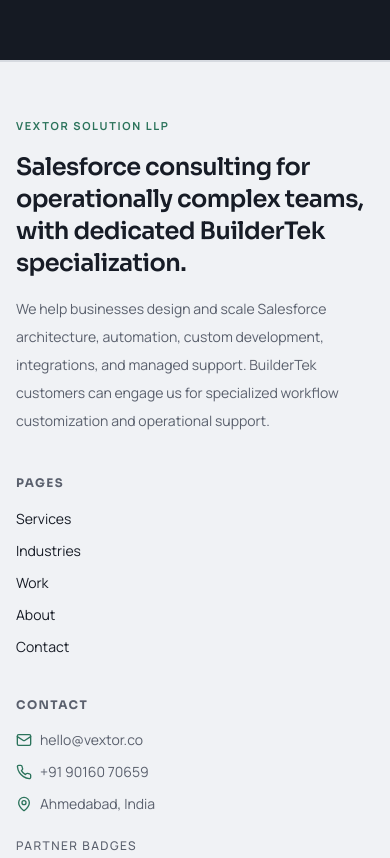
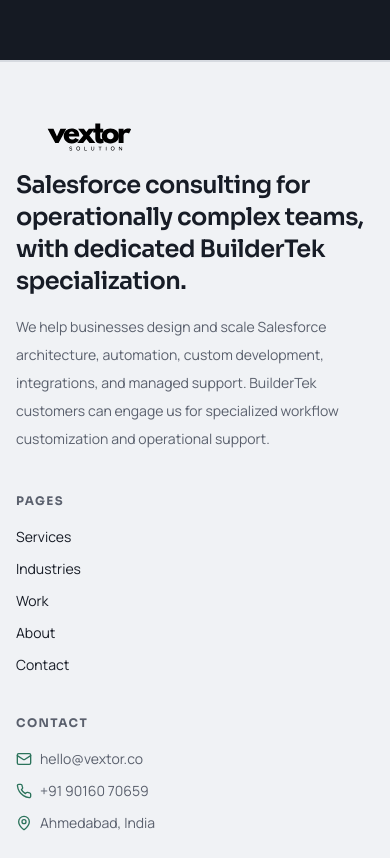
Before and after one commit to jayyymin18/vextor-site, a React (Vite) app: page / in a window 390 px wide. Shown: the part 6940-7798 px from the top of the page. Built offline with nearby package versions, Linux system fonts and the light colour scheme.

Commit message:
Add Vextor logo to footer brand area

```diff
--- a/src/App.tsx
+++ b/src/App.tsx
@@ -329,7 +329,7 @@
       <div className="mx-auto max-w-7xl px-4 py-14 sm:px-6 lg:px-8">
         <div className="grid gap-10 lg:grid-cols-[1.2fr_0.8fr_0.9fr]">
           <div className="space-y-4">
-            <p className="eyebrow">Vextor Solution LLP</p>
+            <img src="/images/vextor-final-logo.svg" alt="Vextor Solution" className="footer-brand-logo" loading="lazy" />
             <h2 className="text-2xl font-semibold tracking-tight">
               Salesforce consulting for operationally complex teams, with dedicated BuilderTek specialization.
             </h2>
--- a/src/index.css
+++ b/src/index.css
@@ -247,6 +247,13 @@
   max-height: 2.9rem;
 }
 
+.footer-brand-logo {
+  display: block;
+  width: 11rem;
+  height: auto;
+  max-height: 2.6rem;
+}
+
 .btn-solid {
   border-radius: 0.85rem;
   border: 1px solid transparent;
@@ -403,6 +410,11 @@
     max-height: 2.2rem;
   }
 
+  .footer-brand-logo {
+    width: 9.2rem;
+    max-height: 2.2rem;
+  }
+
   .brand-word {
     font-size: 2rem;
   }
```
